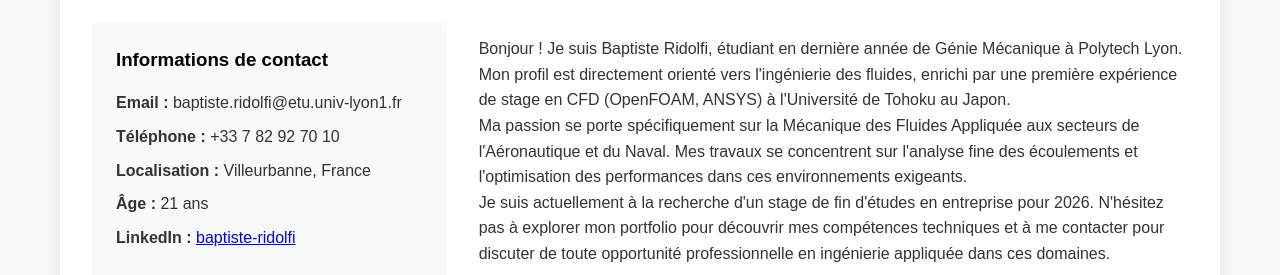
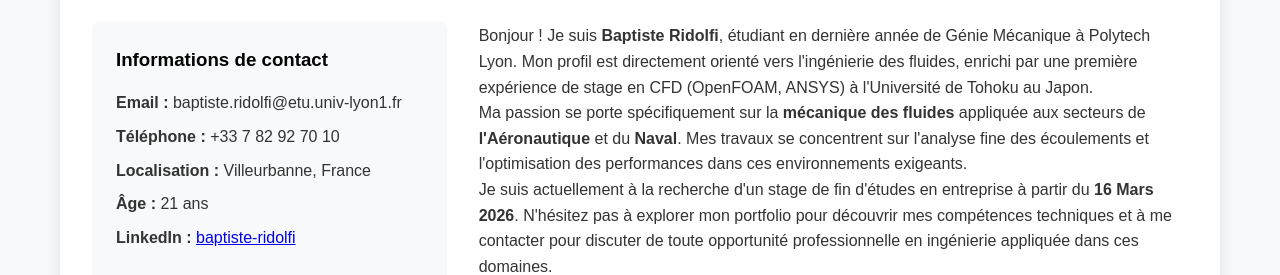
Before and after one commit to BaptisteRdf/Portfolio, a plain HTML site: page index.html in a window 1280 px wide. Shown: the part 525-800 px from the top of the page. Drawn offline with Linux system fonts and the light colour scheme.

Commit message:
Changement

```diff
--- a/index.html
+++ b/index.html
@@ -285,13 +285,13 @@
                     </div>
                     <div>
                         <p>
-                            Bonjour ! Je suis Baptiste Ridolfi, étudiant en dernière année de Génie Mécanique à Polytech Lyon. Mon profil est directement orienté vers l'ingénierie des fluides, enrichi par une première expérience de stage en CFD (OpenFOAM, ANSYS) à l'Université de Tohoku au Japon.
+                            Bonjour ! Je suis <strong>Baptiste Ridolfi</strong>, étudiant en dernière année de Génie Mécanique à Polytech Lyon. Mon profil est directement orienté vers l'ingénierie des fluides, enrichi par une première expérience de stage en CFD (OpenFOAM, ANSYS) à l'Université de Tohoku au Japon.<br>
                         </p>
                         <p>
-                            Ma passion se porte spécifiquement sur la Mécanique des Fluides Appliquée aux secteurs de l'Aéronautique et du Naval. Mes travaux se concentrent sur l'analyse fine des écoulements et l'optimisation des performances dans ces environnements exigeants.
+                            Ma passion se porte spécifiquement sur la <strong>mécanique des fluides</strong> appliquée aux secteurs de <strong>l'Aéronautique</strong> et du <strong>Naval</strong>. Mes travaux se concentrent sur l'analyse fine des écoulements et l'optimisation des performances dans ces environnements exigeants.<br>
                         </p>
                         <p>
-                            Je suis actuellement à la recherche d'un stage de fin d'études en entreprise pour 2026. N'hésitez pas à explorer mon portfolio pour découvrir mes compétences techniques et à me contacter pour discuter de toute opportunité professionnelle en ingénierie appliquée dans ces domaines.
+                            Je suis actuellement à la recherche d'un stage de fin d'études en entreprise à partir du <strong>16 Mars 2026</strong>. N'hésitez pas à explorer mon portfolio pour découvrir mes compétences techniques et à me contacter pour discuter de toute opportunité professionnelle en ingénierie appliquée dans ces domaines.<br>
                         </p>
                     </div>
                 </div>
```
